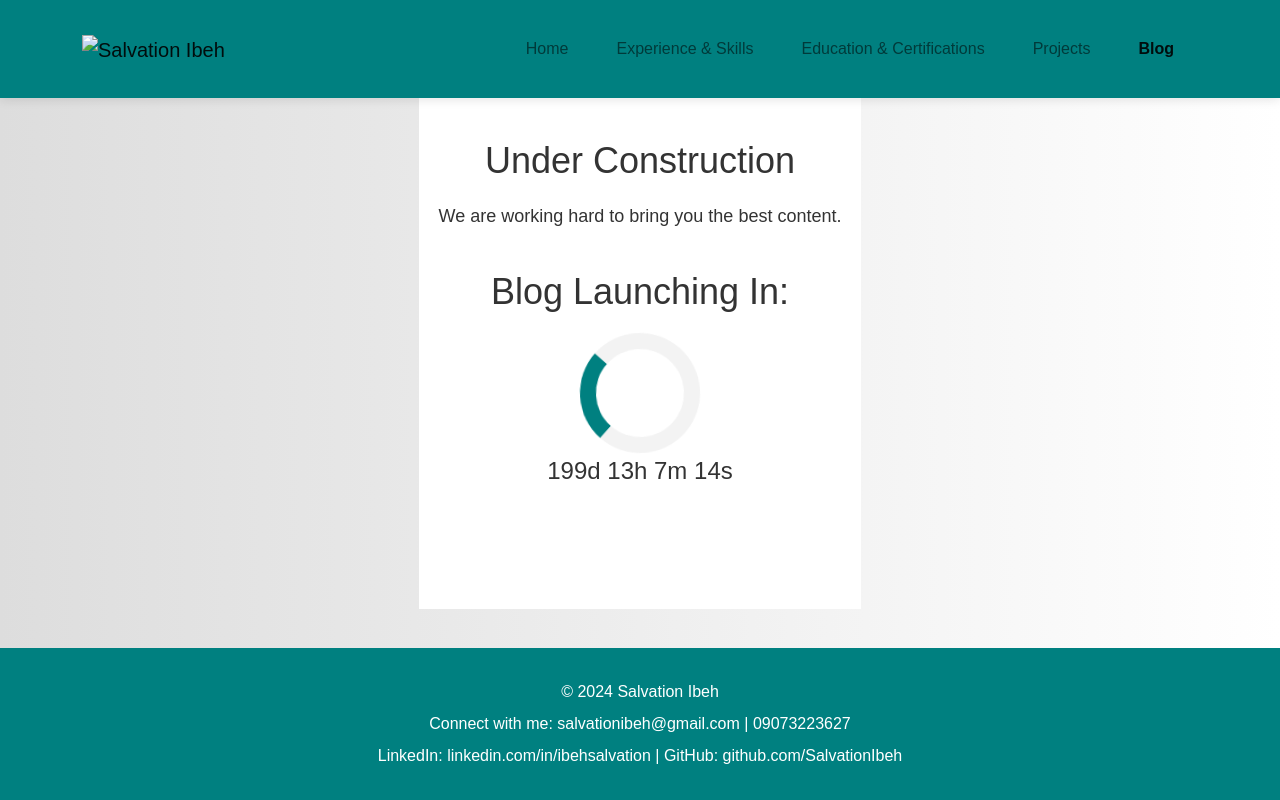
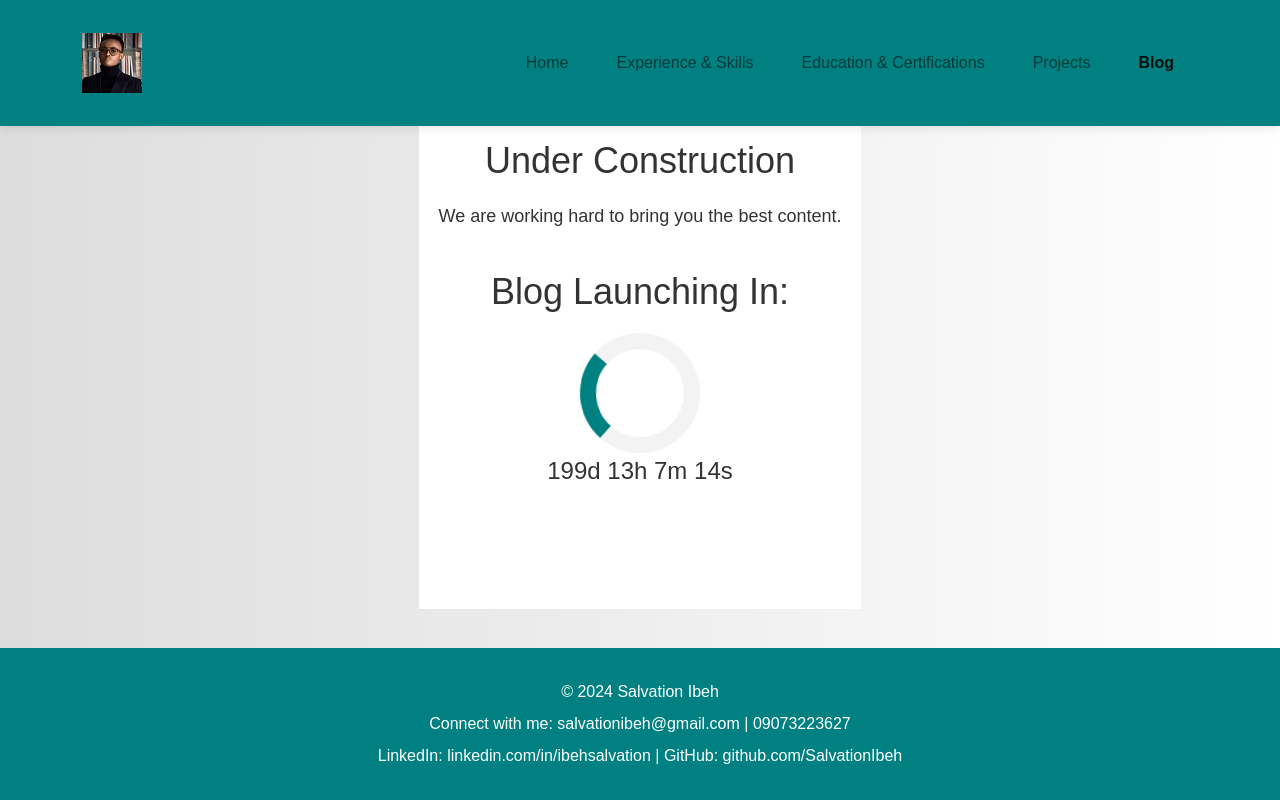
Before and after one commit to SalvationIbeh/Portfolio-Website, a plain HTML site: page blog.html in a window 1280 px wide. Drawn offline with nearby package versions, Linux system fonts and the light colour scheme.

Commit message:
Update Image for All Pages

```diff
--- a/blog.html
+++ b/blog.html
@@ -12,7 +12,7 @@
         <div class="container">
             <nav class="navbar navbar-expand-lg navbar-light">
                 <a href="index.html" class="navbar-brand">
-                    <img src="/Images/Homepage/1684329179613 60x60.jpg" alt="Salvation Ibeh" class="img-fluid">
+                    <img src="1684329179613 60x60.jpg" alt="Salvation Ibeh" class="img-fluid">
                 </a>
                 <button class="navbar-toggler" type="button" data-bs-toggle="collapse" data-bs-target="#navbarNav" aria-controls="navbarNav" aria-expanded="false" aria-label="Toggle navigation">
                     <span class="navbar-toggler-icon"></span>
```
Also changed, not shown: experience.html (+1 -1 lines), index.html (+1 -1 lines), projects.html (+1 -1 lines).
